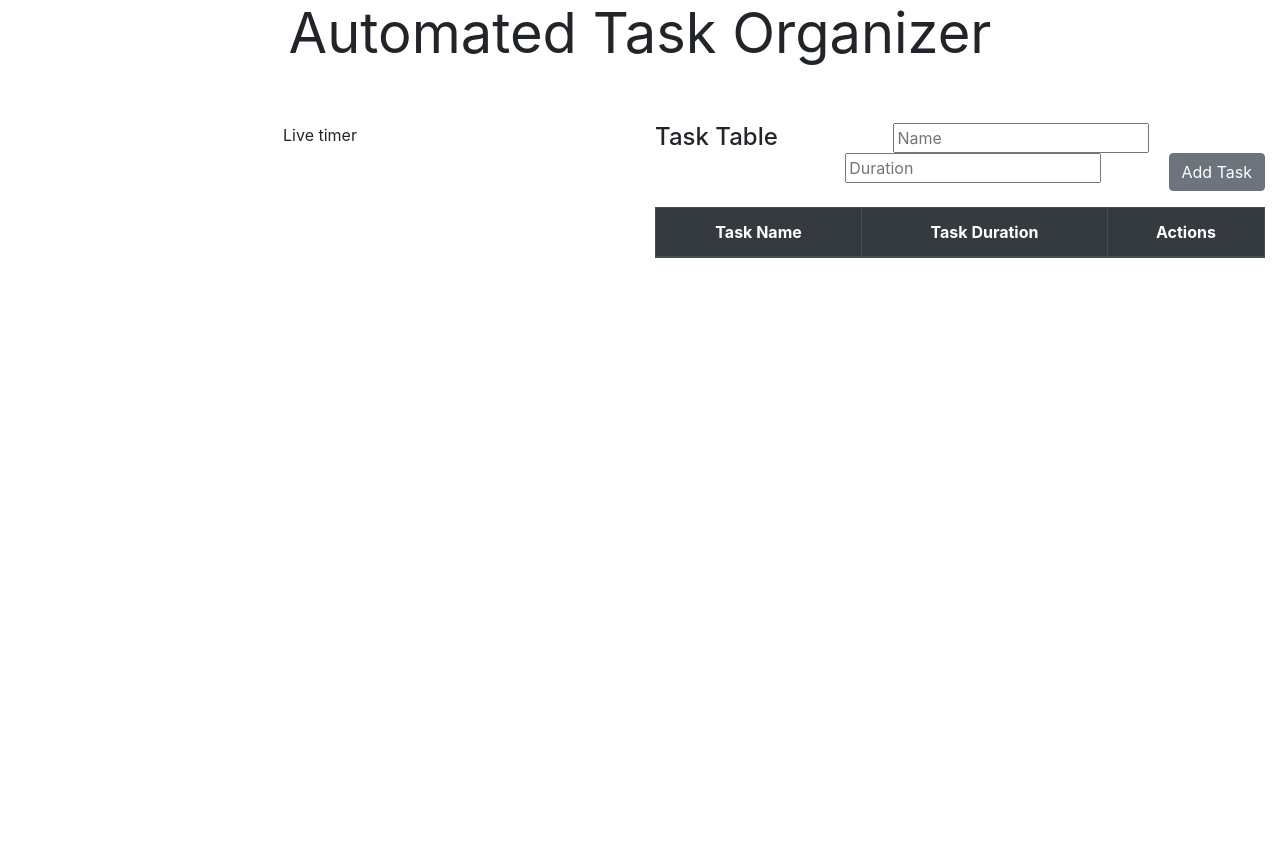
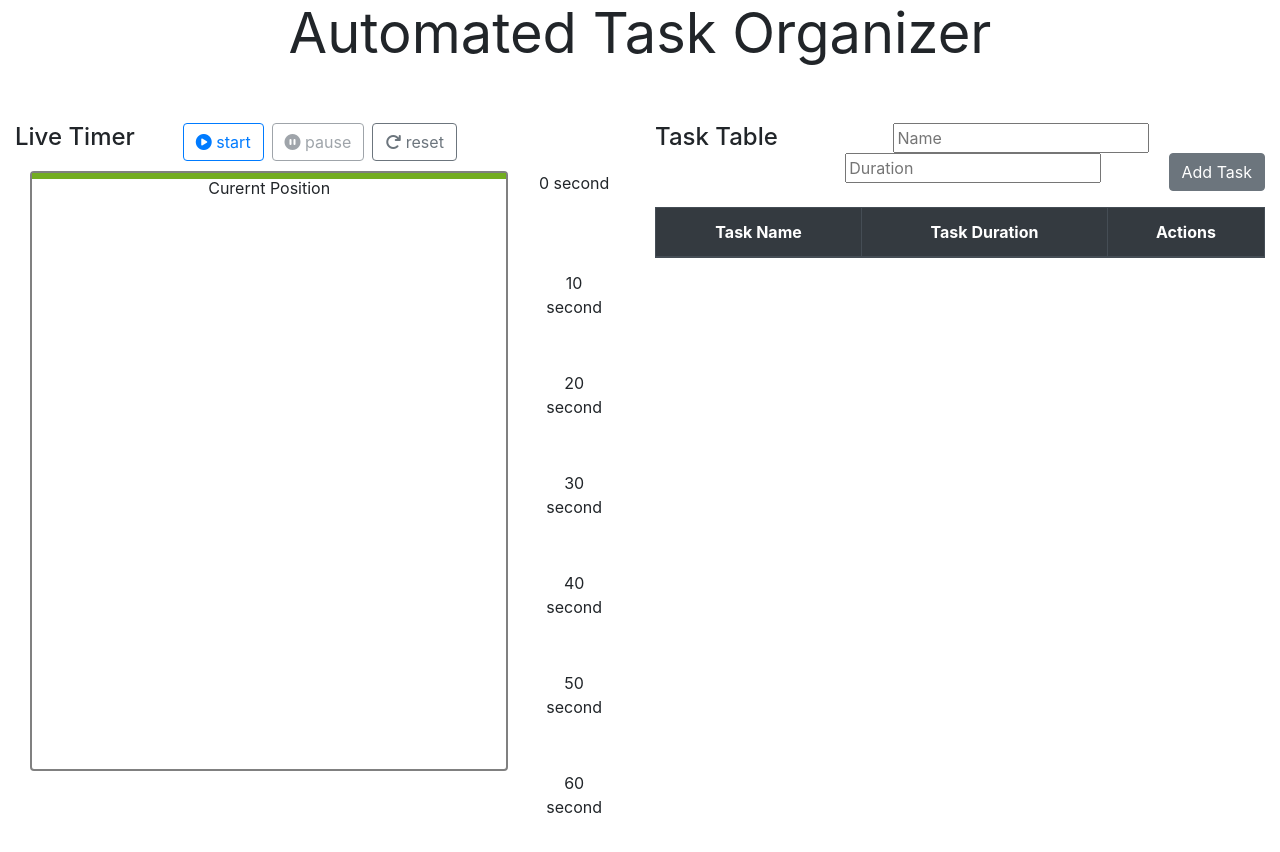
Before and after one commit to SiamNurnabi/task-organizer, a React (Create React App) app: page / in a window 1280 px wide. Shown: the top 852 px of the page. Before the commit the page ends 800 px from the top, so only its background shows below. Built offline with nearby package versions, Linux system fonts and the light colour scheme.

Commit message:
need to improve inputField,implement task_name&alert

```diff
--- a/package.json
+++ b/package.json
@@ -13,7 +13,8 @@
     "react-dom": "^16.13.1",
     "react-redux": "^7.2.0",
     "react-scripts": "3.4.1",
-    "redux": "^4.0.5"
+    "redux": "^4.0.5",
+    "redux-thunk": "^2.3.0"
   },
   "scripts": {
     "start": "set PORT=8080 && react-scripts start",
--- /dev/null
+++ b/src/components/LiveTimerLayout/LiveTimerLayout.js
@@ -0,0 +1,152 @@
+import React from "react";
+
+const liveTimerLayout = (props) => {
+  const color = [
+    "#E74C3C",
+    "#884EA0",
+    "#E67E22",
+    "#17A589",
+    "#2E86C1",
+    "#CB4335",
+    "#616A6B",
+    "#A3E4D7",
+    "#A569BD",
+    "#EC7063",
+    "#145A32",
+  ];
+  let sum = 0;
+  const taskDuraion = props.tasks.map((task) => {
+    sum += +task.duration;
+    if (sum <= 60) return task.duration;
+  });
+  const taskName = props.tasks.map((task) => {
+    sum += +task.duration;
+    if (sum <= 60) return task.name;
+  });
+  const updatedTask = taskDuraion
+    .sort(function (a, b) {
+      return a - b;
+    })
+    .map((task, index) => {
+      return (
+        <div
+          key={index}
+          style={{
+            height: `${+task * 10}px`,
+            background: `${color[index % 11]}`,
+          }}
+        >
+          {/* {`${task} seconds`} */}
+        </div>
+      );
+    });
+  return (
+    <div className="container-fluid">
+      <div className="row">
+        <div className="col-md-10">
+          <div
+            className="card"
+            style={{
+              position: "relative",
+              height: "600px",
+              border: "2px solid gray",
+            }}
+          >
+            <div
+              style={{
+                position: "absolute",
+                top: `${props.ctr * 10}px`,
+                right: "0",
+                width: "100%",
+                height: "2px",
+                border: "3px solid #73AD21",
+              }}
+            >
+              Curernt Position
+            </div>
+
+            {updatedTask}
+          </div>
+        </div>
+        <div className="col-md-2">
+          <div className="row" style={{ height: "100px" }}>
+            <div className="col-md-12">0 second</div>
+          </div>
+          <div className="row" style={{ height: "100px" }}>
+            <div className="col-md-12">10 second</div>
+          </div>
+          <div className="row" style={{ height: "100px" }}>
+            <div className="col-md-12">20 second</div>
+          </div>
+          <div className="row" style={{ height: "100px" }}>
+            <div className="col-md-12">30 second</div>
+          </div>
+          <div className="row" style={{ height: "100px" }}>
+            <div className="col-md-12">40 second</div>
+          </div>
+          <div className="row" style={{ height: "100px" }}>
+            <div className="col-md-12">50 second</div>
+          </div>
+          <div className="row" style={{ height: "100px" }}>
+            <div className="col-md-12">60 second</div>
+          </div>
+        </div>
+      </div>
+      {/* <div className="row">
+        <div className="col-md-10">
+          <div className="card">
+            <div className="card-body" style={{ height: "100px" }}></div>
+          </div>
+        </div>
+        <div className="col-md-2">0 Second</div>
+      </div>
+      <div className="row">
+        <div className="col-md-10">
+          <div className="card">
+            <div className="card-body" style={{ height: "100px" }}></div>
+          </div>
+        </div>
+        <div className="col-md-2">10 Second</div>
+      </div>
+      <div className="row">
+        <div className="col-md-10">
+          <div className="card">
+            <div className="card-body" style={{ height: "100px" }}></div>
+          </div>
+        </div>
+        <div className="col-md-2">20 Second</div>
+      </div>
+      <div className="row">
+        <div className="col-md-10">
+          <div className="card">
+            <div className="card-body" style={{ height: "100px" }}></div>
+          </div>
+        </div>
+        <div className="col-md-2">30 Second</div>
+      </div>
+      <div className="row">
+        <div className="col-md-10">
+          <div className="card">
+            <div className="card-body" style={{ height: "100px" }}></div>
+          </div>
+        </div>
+        <div className="col-md-2">40 Second</div>
+      </div>
+      <div className="row">
+        <div className="col-md-10">
+          <div className="card">
+            <div className="card-body" style={{ height: "100px" }}>
+              <p className="card-text">
+                With supporting text below as a natural lead-in to additional
+                content.
+              </p>
+            </div>
+          </div>
+        </div>
+        <div className="col-md-2">50 Second</div>
+      </div> */}
+    </div>
+  );
+};
+
+export default liveTimerLayout;
--- /dev/null
+++ b/src/container/Live-Timer/LiveTimer.js
@@ -0,0 +1,70 @@
+import React, { Component } from "react";
+import Aux from "../../hoc/Auxiliary/Auxiliary";
+import LiveTimerLayout from "../../components/LiveTimerLayout/LiveTimerLayout";
+import { connect } from "react-redux";
+import * as actionCreators from "../../store/actions/actions";
+
+class LiveTimer extends Component {
+  render() {
+    // const taskDurationArray = Object.keys(this.props.tasks).map((task) => {
+    //   return task;
+    // });
+
+    // const pauseTimerHandler = () => clearInterval(this.props.playTimerHandler);
+    return (
+      <Aux>
+        <div className="float-left">
+          <h4>Live Timer</h4>
+        </div>
+        <div className="float-left ml-5">
+          <button
+            disabled={this.props.play}
+            onClick={() => this.props.playTimerHandler(this.props.ctr)}
+            className="btn btn-outline-primary mr-2"
+          >
+            <i className="fas fa-play-circle" />
+            &nbsp;start
+          </button>
+          <button
+            disabled={this.props.pause}
+            onClick={this.props.pauseTimerHandler}
+            className="btn btn-outline-secondary mr-2"
+          >
+            <i className="fas fa-pause-circle" />
+            &nbsp;pause
+          </button>
+          <button
+            onClick={this.props.resetTimerHandler}
+            className="btn btn-outline-secondary"
+          >
+            <i className="fas fa-redo" />
+            &nbsp;reset
+          </button>
+        </div>
+
+        <div className="mt-5">
+          <LiveTimerLayout tasks={this.props.tasks} ctr={this.props.ctr} />
+        </div>
+      </Aux>
+    );
+  }
+}
+
+const mapStateToProps = (state) => {
+  return {
+    tasks: state.tasks,
+    ctr: state.counter,
+    play: state.play,
+    pause: state.pause,
+  };
+};
+
+const mapDispatchToProps = (dispatch) => {
+  return {
+    playTimerHandler: (counter) => dispatch(actionCreators.playTimer(counter)),
+    pauseTimerHandler: () => dispatch(actionCreators.pauseTimer()),
+    resetTimerHandler: () => dispatch(actionCreators.resetTimer()),
+  };
+};
+
+export default connect(mapStateToProps, mapDispatchToProps)(LiveTimer);
--- a/src/container/Main/Main.js
+++ b/src/container/Main/Main.js
@@ -1,5 +1,6 @@
 import React, { Component } from "react";
 import TaskTable from "../Task-Table/TaskTable";
+import LiveTimer from "../Live-Timer/LiveTimer";
 
 class Main extends Component {
   render() {
@@ -9,7 +10,9 @@ class Main extends Component {
           <strong>Automated Task Organizer</strong>
         </h1>
         <div className="row">
-          <div className="col-md-6 mt-5">Live timer</div>
+          <div className="col-md-6 mt-5">
+            <LiveTimer />
+          </div>
 
           {/* task table */}
           <div className="col-md-6 mt-5">
--- a/src/index.js
+++ b/src/index.js
@@ -1,14 +1,29 @@
 import React from "react";
 import ReactDOM from "react-dom";
-import { createStore } from "redux";
+import { createStore, applyMiddleware, compose } from "redux";
 import { Provider } from "react-redux";
+import thunk from "redux-thunk";
 
 import "./index.css";
 import App from "./App";
 import * as serviceWorker from "./serviceWorker";
 import reducer from "../src/store/reducer";
 
-const store = createStore(reducer);
+const logger = (store) => {
+  return (next) => {
+    return (action) => {
+      console.log("[Middleware] dispatching", action);
+      const result = next(action);
+      console.log("[Middleware] next state", store.getState());
+      return result;
+    };
+  };
+};
+const composeEnhancers = window.__REDUX_DEVTOOLS_EXTENSION_COMPOSE__ || compose;
+const store = createStore(
+  reducer,
+  composeEnhancers(applyMiddleware(logger, thunk))
+);
 
 ReactDOM.render(
   <React.StrictMode>
--- /dev/null
+++ b/src/store/actions/actions.js
@@ -0,0 +1,69 @@
+export const ADD_TASK = "ADD_TASK";
+export const DELETE_TASK = "DELETE_TASK";
+export const EDIT_TASK = "EDIT_TASK";
+
+export const deleteTask = (id) => {
+  return {
+    type: DELETE_TASK,
+    taskId: id,
+  };
+};
+
+export const editTask = (id, name, duration) => {
+  return {
+    type: EDIT_TASK,
+    name: name,
+    duration: duration,
+    taskId: id,
+  };
+};
+
+export const newTask = (name, duration) => {
+  return {
+    type: ADD_TASK,
+    name: name,
+    duration: duration,
+  };
+};
+
+export const addTask = (name, duration) => {
+  return (dispatch) => {
+    setTimeout(() => {
+      dispatch(newTask(name, duration));
+    }, 0);
+  };
+};
+
+export const PLAY_TIMER = "PLAY_TIMER";
+export const PAUSE_TIMER = "PAUSE_TIMER";
+export const RESET_TIMER = "RESET_TIMER";
+
+let timer = null;
+export const playTimer = () => {
+  return (dispatch) => {
+    let cnt = 0;
+    clearInterval(timer);
+    timer = setInterval(() => {
+      dispatch({ type: PLAY_TIMER });
+      cnt++;
+      if (cnt === 60) clearInterval(timer);
+    }, 1000);
+  };
+};
+
+export const pauseTimer = () => {
+  return (dispatch) => {
+    setTimeout(() => {
+      clearInterval(timer);
+      dispatch({ type: PAUSE_TIMER });
+    }, 0);
+  };
+};
+export const resetTimer = () => {
+  return (dispatch) => {
+    setTimeout(() => {
+      clearInterval(timer);
+      dispatch({ type: RESET_TIMER });
+    }, 0);
+  };
+};
```
Also changed, not shown: src/container/Task-Table/TaskTable.js (+29 -10 lines), src/store/reducer.js (+35 -3 lines), 1 other file (tests, documents, lock files or other folders).
